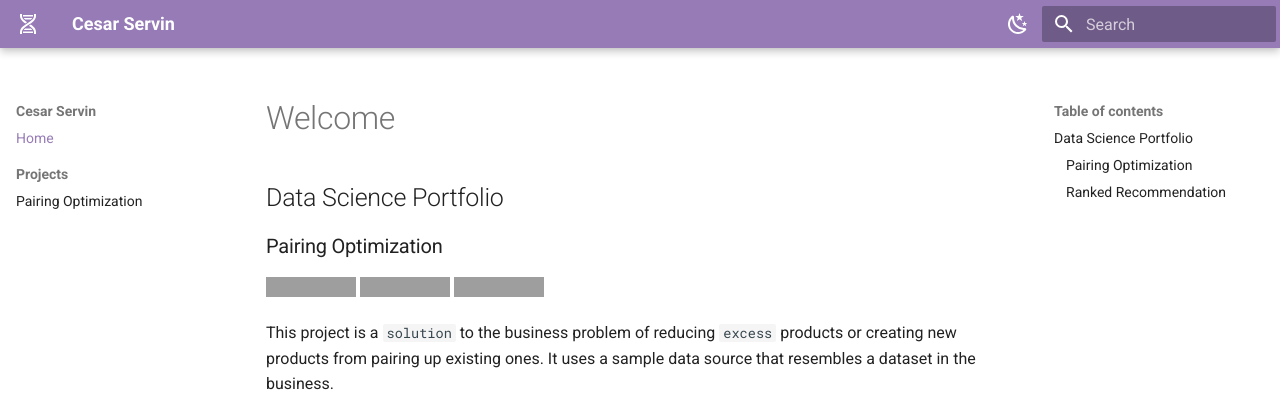
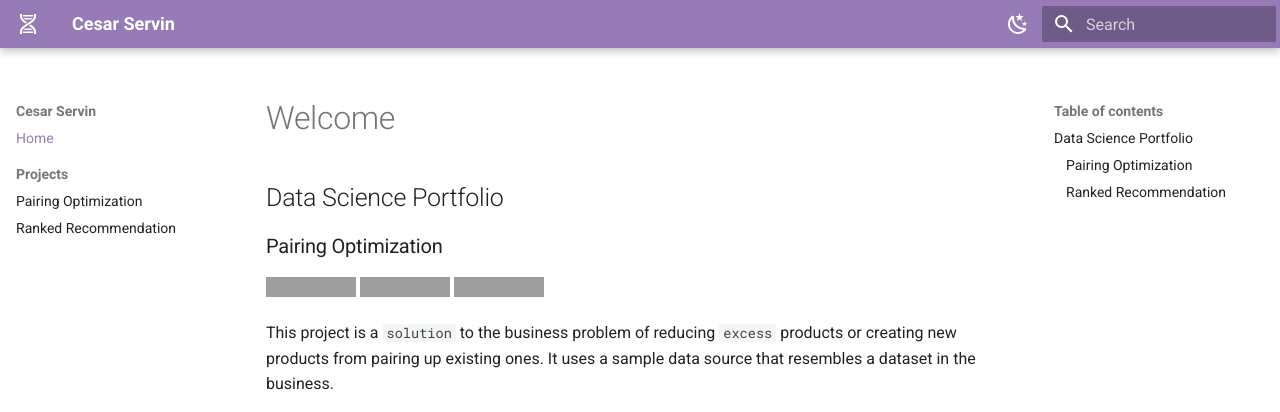
Before and after one commit to cesarservin/cesarservin.github.io, an MkDocs documentation site: the page built from docs/index.md, in a window 1280 px wide. Shown: the top 412 px of the page. Built offline with MkDocs 1.6.1 and Material for MkDocs 9.7.7, drawn with Linux system fonts in a browser that asks for light colours; nearby versions of some CDN libraries; library files that are not in the unit come from our copies; grey boxes are pictures that could not be loaded.

Commit message:
fix: update mkdoc yml rr

```diff
--- a/mkdocs.yml
+++ b/mkdocs.yml
@@ -101,5 +101,6 @@ nav: # Setting up the navigation. Te below list will be tabs on left panel
   - 'Home': index.md
   - Projects:
     - Pairing Optimization: https://cesarservin.com/pairing_optimization/index.html
+    - Ranked Recommendation: https://cesarservin.com/ranked_recommendation/index.html
   # - Projects:
   #     - 'Project': page2.md  # A markdown file for documenting the package structure
```
